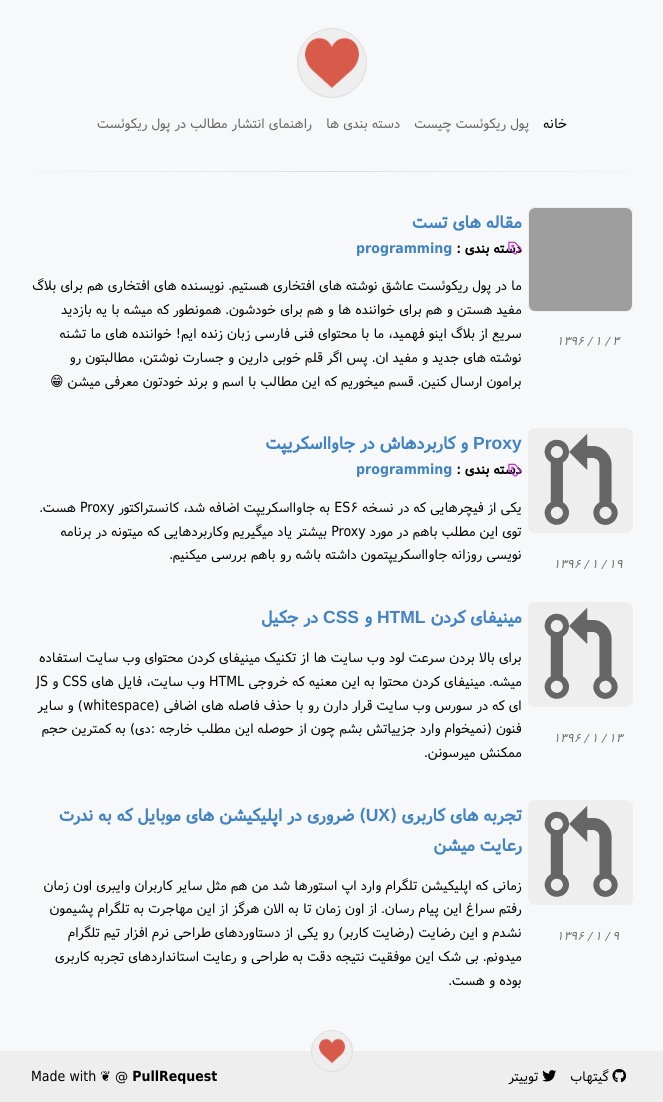
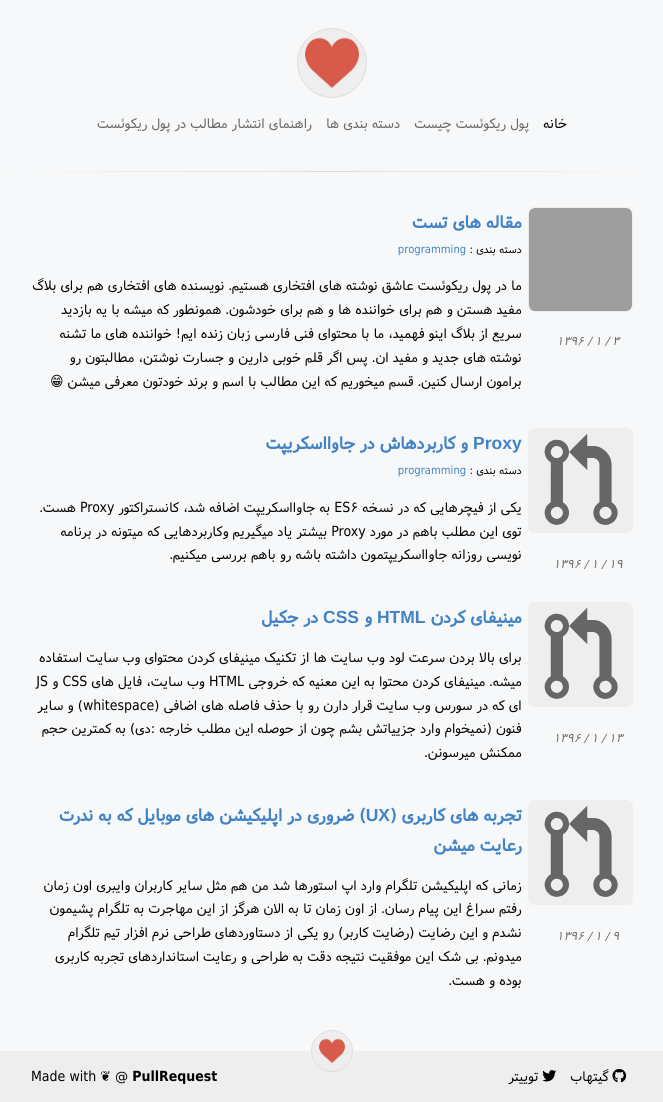
Before and after one commit to rashid2003/blog, a Jekyll site: the page built from index.html, in a window 1280 px wide. Shown: the whole page, without its empty margins (308-971 px from the left). Built offline with Jekyll 4.4.1, drawn with Linux system fonts in a browser that asks for light colours; some web fonts are replaced; grey boxes are pictures that could not be loaded.

Commit message:
Update index.html

```diff
--- a/index.html
+++ b/index.html
@@ -24,8 +24,7 @@ layout: default
 
         {% if post.category.size > 0 %}
         <nav class="post__tags">
-          <i class="icon pricon-tag"></i>
-          <b>دسته بندی  : <a href="{{ site.url }}/categories/{{ page.category }}">{{ post.category }}</a></b>
+          <small>دسته بندی  : <a href="{{ site.url }}/categories/{{ page.category }}">{{ post.category }}</a></small>
         </nav>
         {% endif %}
 
```
